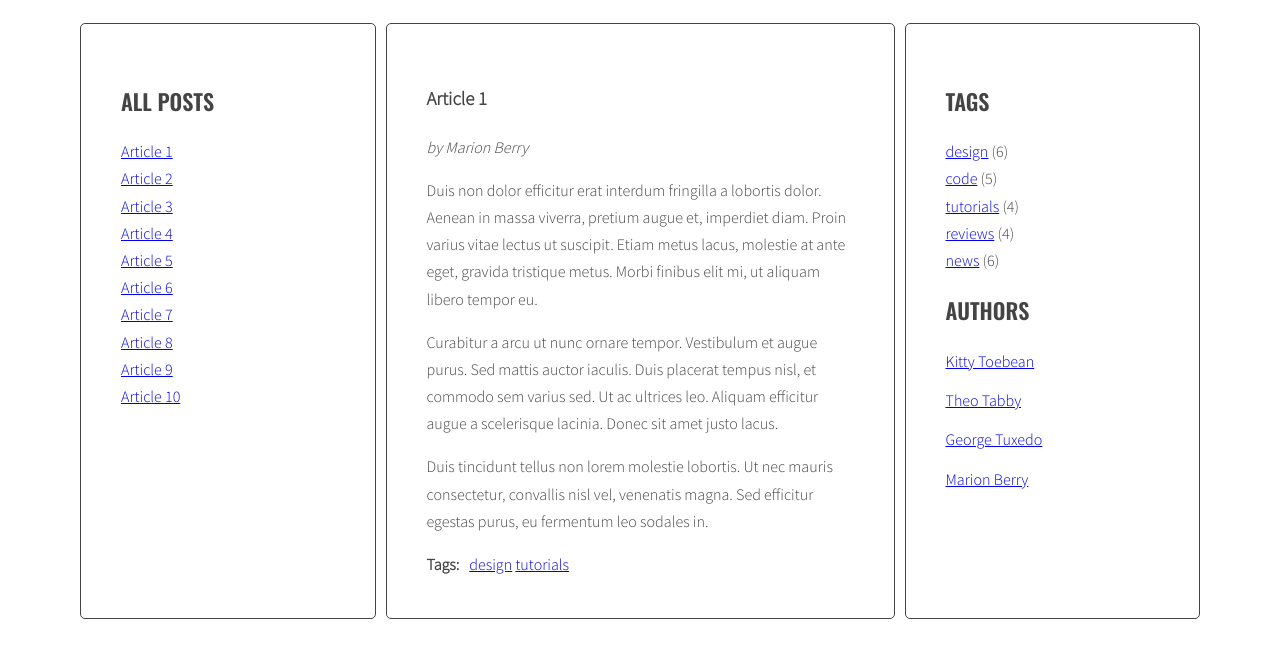
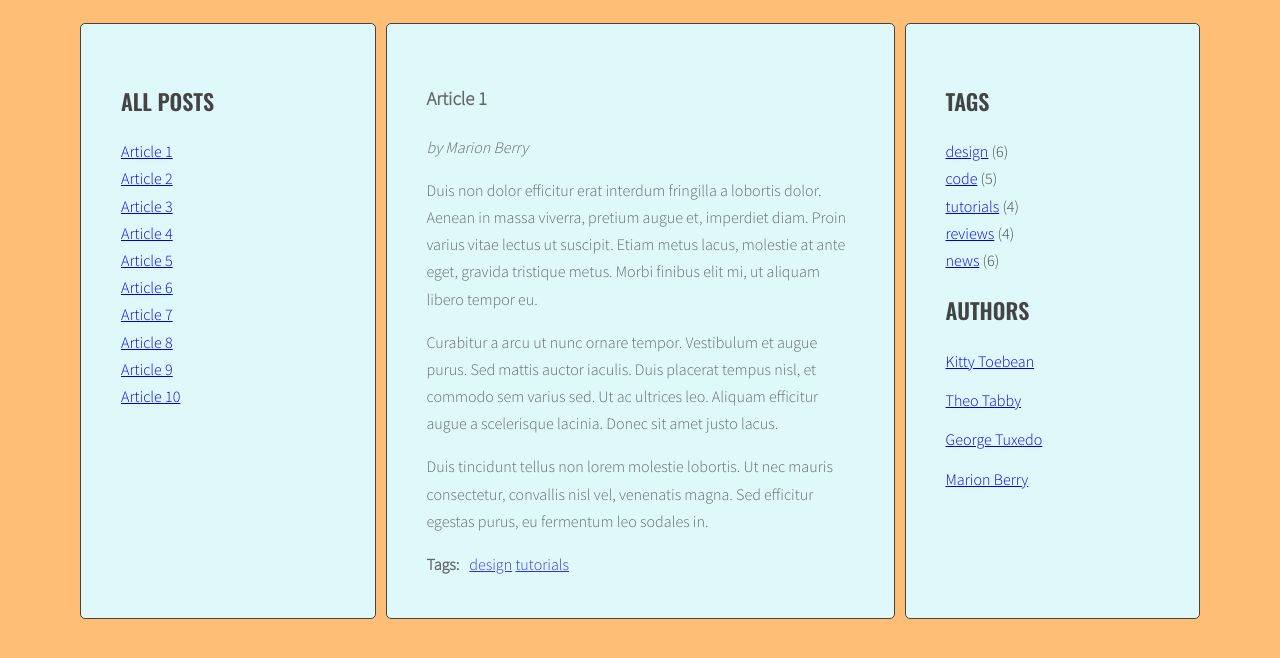
Before and after one commit to SapiannykSerhii/javascript-blog, a website with bundled scripts: page index.html in a window 1280 px wide. Shown: the part 220-878 px from the top of the page. Before the commit the page ends 847 px from the top, so only its background shows below. Built offline with nearby package versions, Linux system fonts and the light colour scheme.

Commit message:
finish 6.5

```diff
--- a/js/script.js
+++ b/js/script.js
@@ -5,6 +5,9 @@
 // const { active } = require("browser-sync");
 
 //   });
+{
+    'use strict';
+
 const titleClickHandler = function(event){
     const clickedElement = this;
     event.preventDefault();
@@ -96,3 +99,4 @@ const links = document.querySelectorAll('.titles a');
     for(let link of links){
         link.addEventListener('click', titleClickHandler);
   }
+}
--- a/sass/style.scss
+++ b/sass/style.scss
@@ -4,6 +4,7 @@
 
 $color-light: #fff;
 $color-dark: #444;
+$color-backround: #dff9fb;
 
 $font-logo: 'Sacramento', cursive;
 $font-header: 'Oswald', sans-serif;
@@ -22,6 +23,7 @@ body {
   font-weight: 300;
   font-size: 16px;
   line-height: 1.7;
+  background: #ffbe76;
 }
 
 .container {
@@ -62,6 +64,7 @@ body {
   padding: 40px;
   border: 1px solid $color-dark;
   border-radius: 5px;
+  background: $color-backround;
 }
 
 /* Logo */
@@ -100,14 +103,18 @@ body {
 }
 
 /* Post */
-
-.post {
-  display: none;
+.post{
+display: block;
+opacity: 0;
+z-index: auto;
+position: absolute;
   &.active {
-    display: block;
+    position: relative;
+    opacity: 0.8;
+    z-index: 1;
+    transition: 1s;
   }
 }
-
 .post-author {
   font-style: italic;
 }
```
Also changed, not shown: css/style.css, 1 other file.
